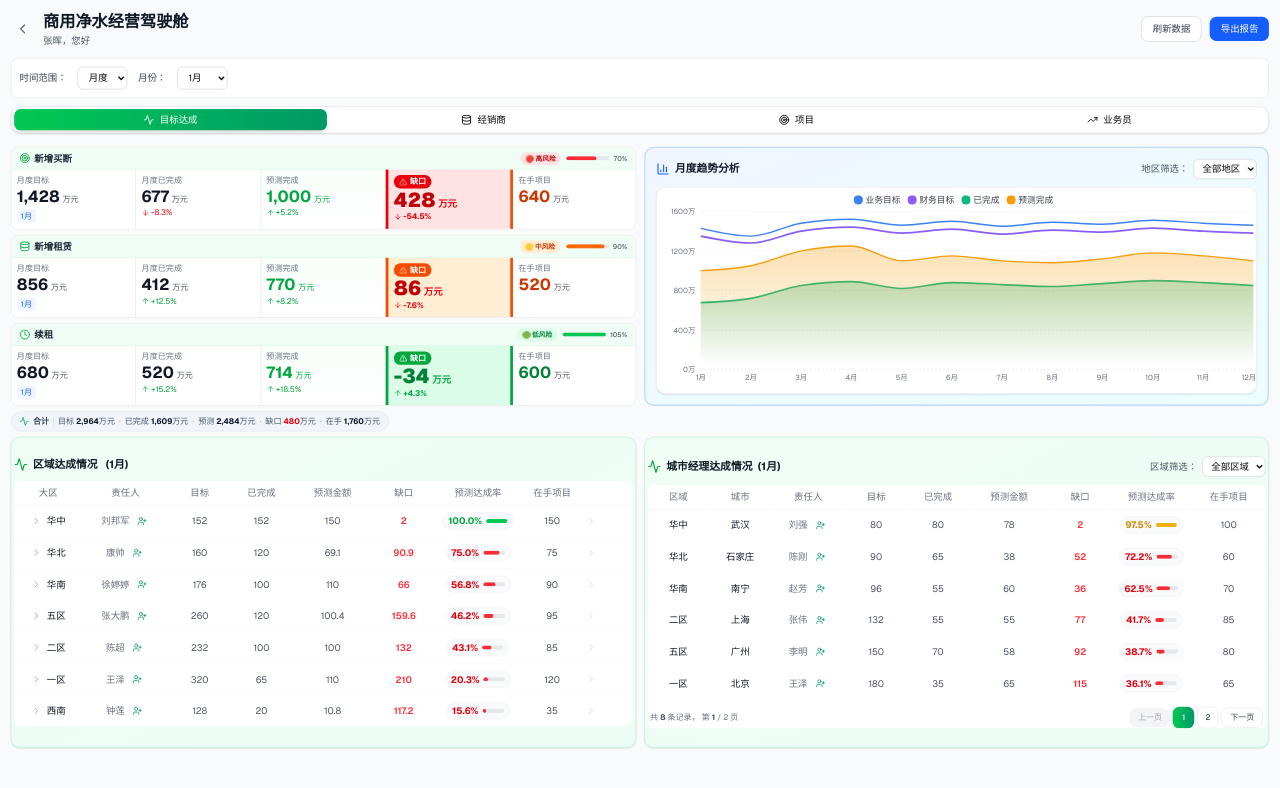
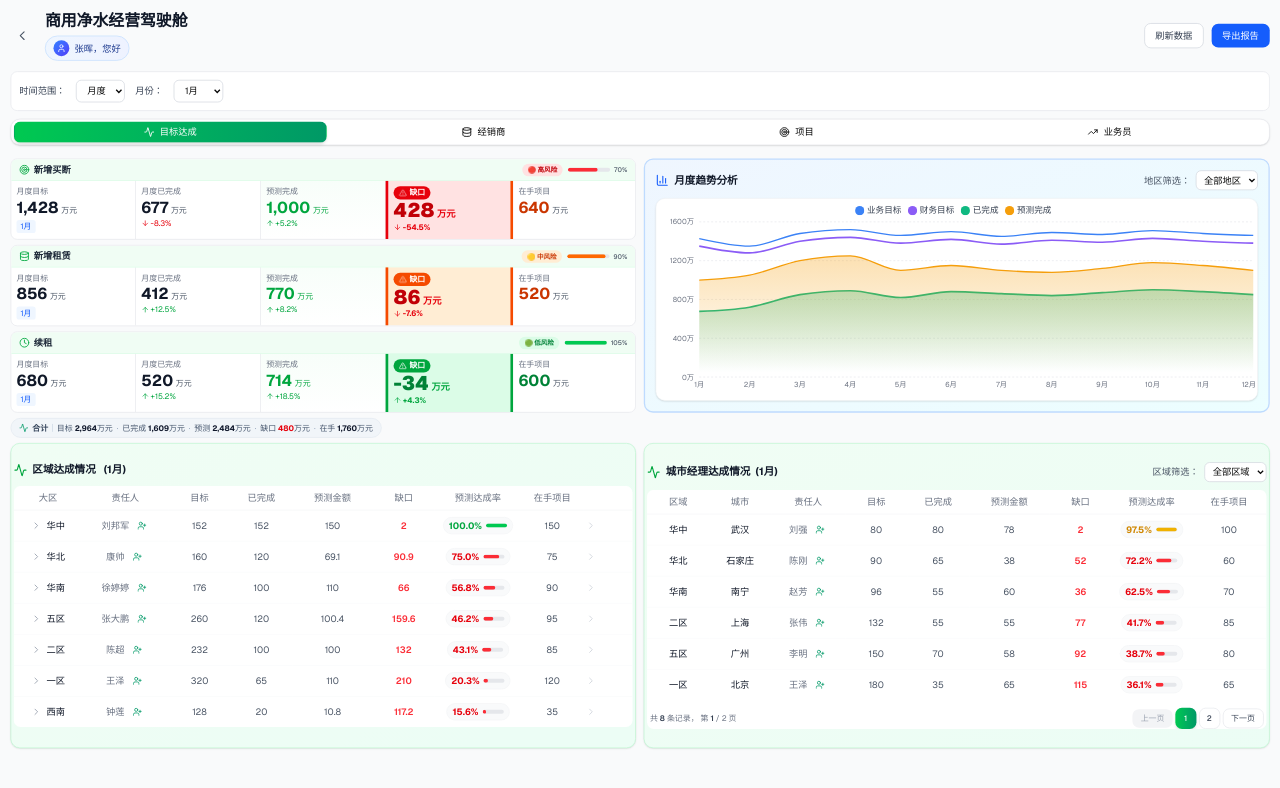
Before and after one commit to navylee1990/coze_jsc, a Next.js app: page /sales in a window 1280 px wide. Shown: the top 788 px of the page. Built offline with nearby package versions, Linux system fonts and the light colour scheme.

Commit message:
style: 美化登录人信息显示样式

```diff
--- a/src/app/sales/page.tsx
+++ b/src/app/sales/page.tsx
@@ -1,7 +1,7 @@
 'use client';
 
 import { useState, useEffect, useRef } from 'react';
-import { ArrowUp, ArrowDown, TrendingUp, AlertTriangle, Activity, Target, Clock, Database, ChevronRight, BarChart3, UserPlus } from 'lucide-react';
+import { ArrowUp, ArrowDown, TrendingUp, AlertTriangle, Activity, Target, Clock, Database, ChevronRight, BarChart3, UserPlus, User } from 'lucide-react';
 import { Card, CardContent, CardHeader, CardTitle } from '@/components/ui/card';
 import { Progress } from '@/components/ui/progress';
 import { AIInsight } from '@/components/ai-insight';
@@ -867,7 +867,7 @@ export default function SalesDashboard() {
       {/* 页面头部 */}
       <header className="mb-4">
         <div className="flex items-center justify-between">
-          <div className="flex items-center gap-3">
+          <div className="flex items-center gap-4">
             <Link href="/" className="p-2 hover:bg-gray-100 rounded-lg transition-colors">
               <svg className="w-5 h-5 text-gray-600" fill="none" stroke="currentColor" viewBox="0 0 24 24">
                 <path strokeLinecap="round" strokeLinejoin="round" strokeWidth={2} d="M15 19l-7-7 7-7" />
@@ -875,7 +875,12 @@ export default function SalesDashboard() {
             </Link>
             <div>
               <h1 className="text-2xl font-bold text-gray-900">商用净水经营驾驶舱</h1>
-              <p className="text-sm text-gray-600 mt-0.5">张晖，您好</p>
+              <div className="mt-1.5 inline-flex items-center gap-2 px-3 py-1.5 bg-gradient-to-r from-blue-50 to-indigo-50 border border-blue-200 rounded-full">
+                <div className="w-6 h-6 bg-gradient-to-br from-blue-500 to-indigo-600 rounded-full flex items-center justify-center">
+                  <User className="w-3.5 h-3.5 text-white" />
+                </div>
+                <span className="text-sm font-medium text-blue-900">张晖，您好</span>
+              </div>
             </div>
           </div>
           <div className="flex items-center gap-3">
```
